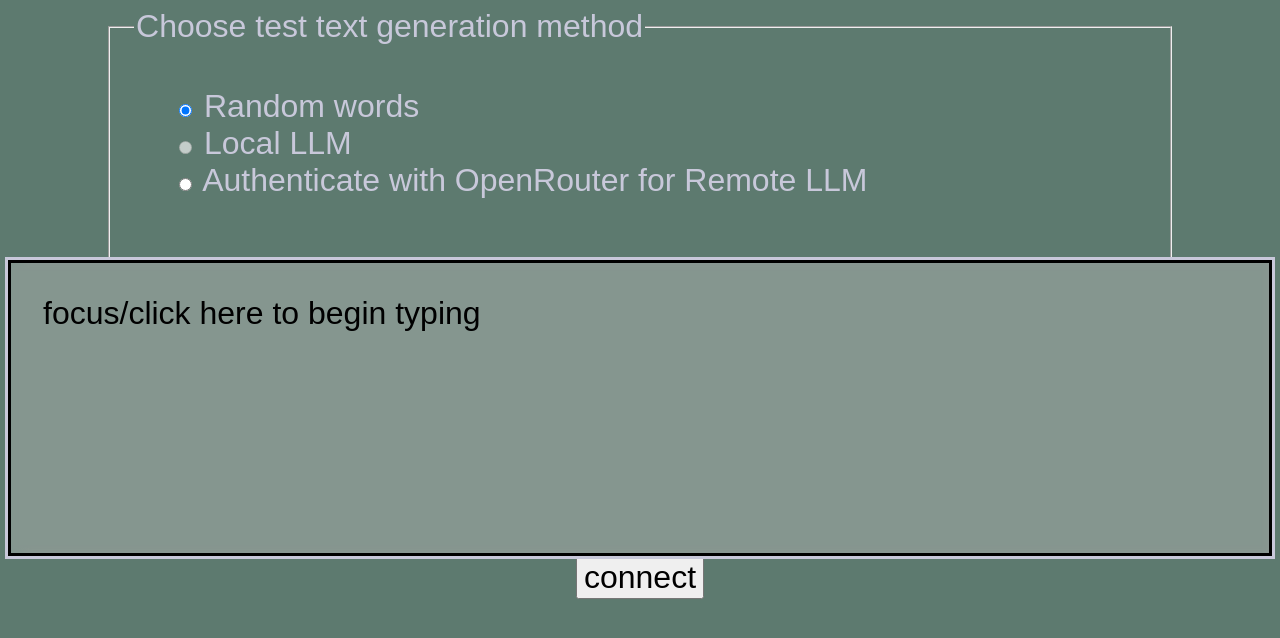
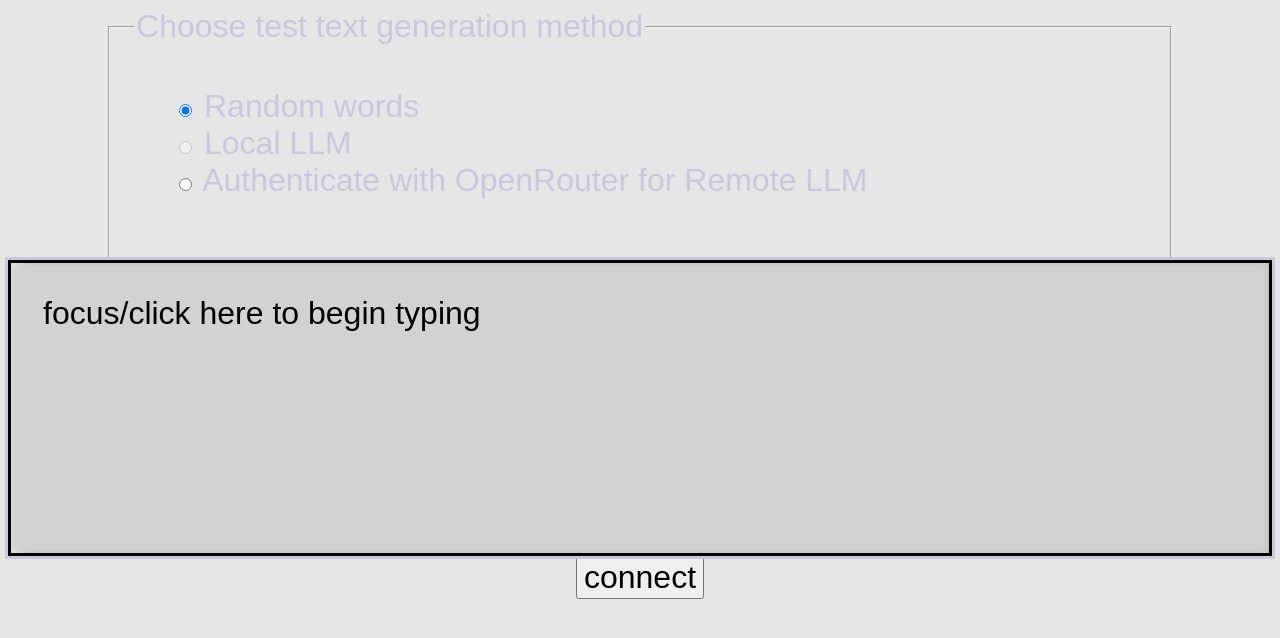
Before and after one commit to Tactile-Taco/ChordThing, a PHP site: page / in a window 1280 px wide. Shown: the top 638 px of the page. Run offline with PHP 8.4, Linux system fonts and the light colour scheme; some web fonts are replaced.

Commit message:
background change

```diff
--- a/styles.css
+++ b/styles.css
@@ -22,6 +22,7 @@ select {
   --primary_text: hsl(30 100 35);
   --chorded_text: hsl(60 100 35);
   --rubricated_text: hsl(0 100 35);
+  --background: hsl(0 0 90);
 
   font-family: "Atkinson Hyperlegible Mono", sans-serif;
   font-optical-sizing: auto;
@@ -32,7 +33,8 @@ select {
   color: #C8C8DA;
   text-rendering: optimizeLegibility;
 
-  background-color: #5D7A6F;
+  /* background-color: #5D7A6F; */
+  background-color: var(--background);
 
   --char-unit: 1.05em;
   -webkit-font-smoothing: antialiased;
```
